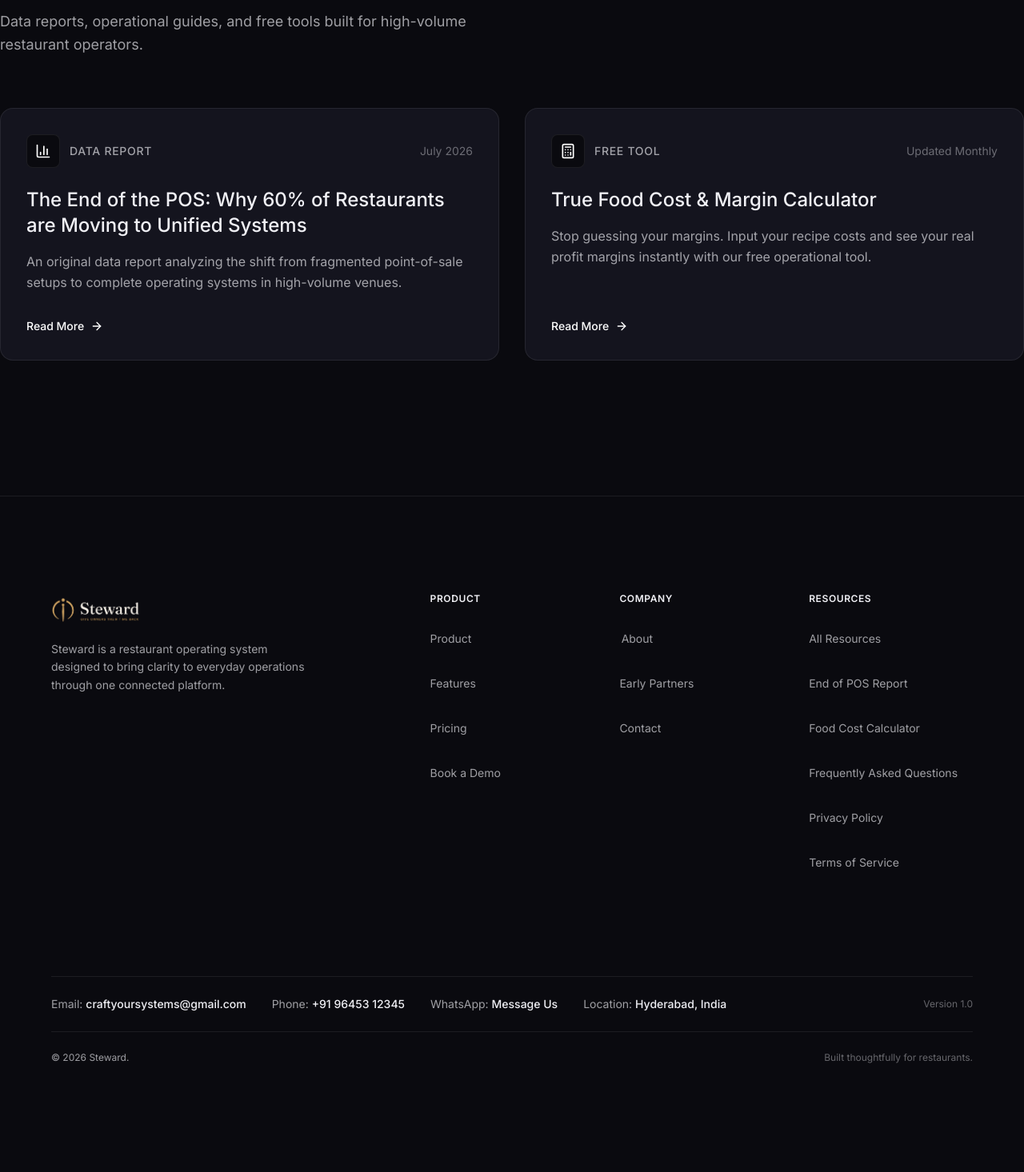
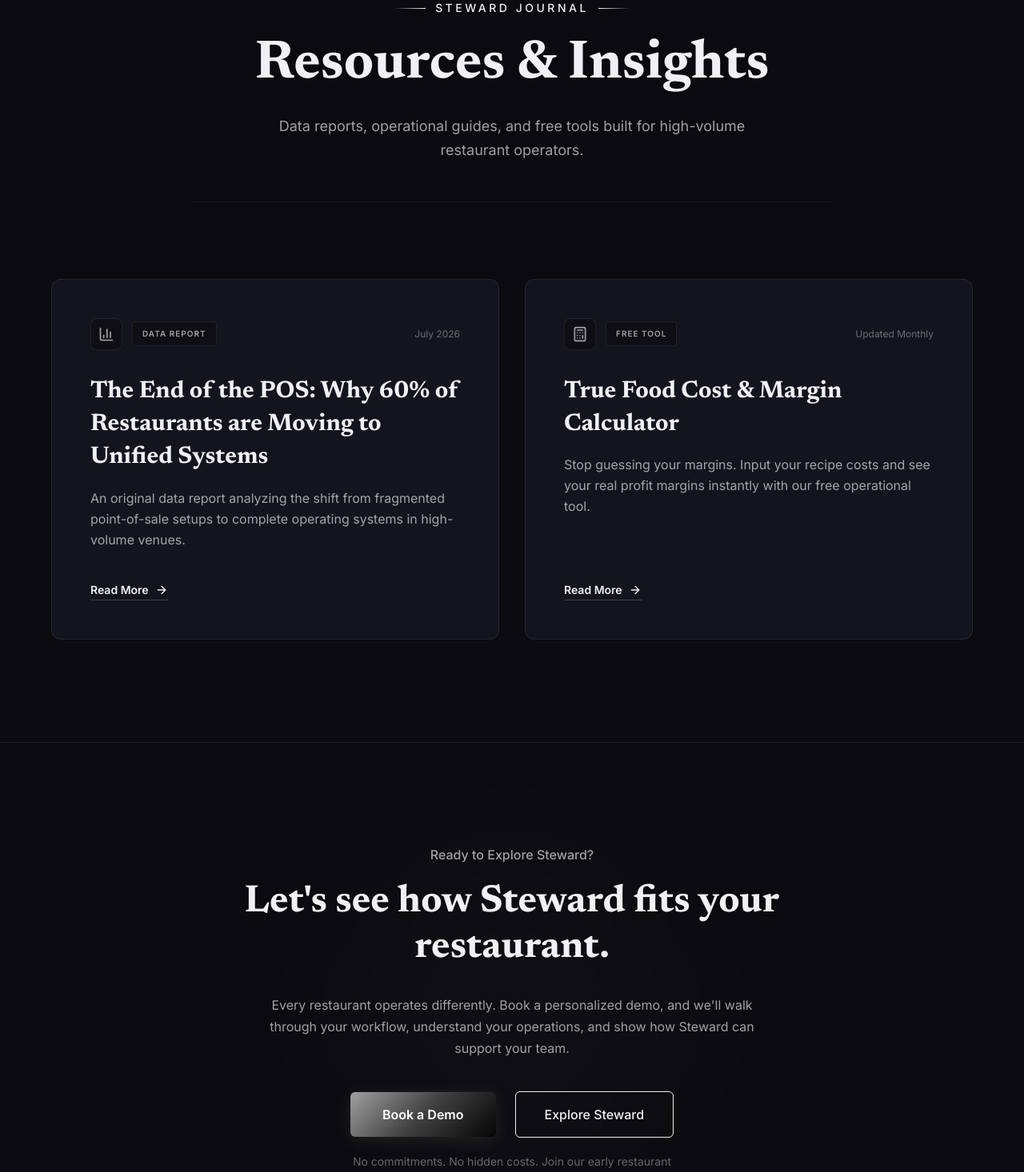
Before and after one commit to CraftYourSystems/Steward_Landing_Page, a React (Vite) app: page /resources in a window 1280 px wide. Shown: the part 180-1646 px from the top of the page at 80% size. Before the commit the page ends 1575 px from the top, so only its background shows below. Built offline with nearby package versions, Linux system fonts and the light colour scheme; a web font is replaced by a local one.

Commit message:
design: redesign Resources page and articles to match homepage editorial aesthetic

```diff
--- a/src/components/layout/Footer.tsx
+++ b/src/components/layout/Footer.tsx
@@ -151,8 +151,20 @@
           <span className="font-primary text-xs text-steward-text-secondary font-regular">
             &copy; {currentYear} Steward.
           </span>
-          <span className="font-primary text-xs text-steward-text-muted font-regular">
-            Built thoughtfully for restaurants.
+          <span className="font-primary text-xs text-steward-text-muted font-regular flex flex-col sm:flex-row items-center sm:gap-3 gap-1 text-center sm:text-right">
+            <span>Built thoughtfully for restaurants.</span>
+            <span className="hidden sm:inline text-steward-text-muted/40">•</span>
+            <span>
+              Built by{' '}
+              <a
+                href="https://craftyoursystems.com"
+                target="_blank"
+                rel="noopener noreferrer"
+                className="hover:text-steward-text-secondary transition-colors duration-200"
+              >
+                CraftYourSystems
+              </a>
+            </span>
           </span>
         </div>
 
--- a/src/feature-pages/pages/resources/ResourceArticleWrapper.tsx
+++ b/src/feature-pages/pages/resources/ResourceArticleWrapper.tsx
@@ -61,7 +61,7 @@
               initial={{ opacity: 0, y: 10 }}
               animate={{ opacity: 1, y: 0 }}
               transition={{ duration: 0.4, delay: 0.1 }}
-              className="mb-12 p-6 rounded-xl bg-steward-surface border border-steward-accent/20 shadow-glow-cyan"
+              className="mb-12 p-6 rounded-xl bg-steward-surface border border-steward-border shadow-sm"
             >
               <h2 className="sr-only">Quick Answer</h2>
               <p className="font-primary text-lg md:text-xl text-steward-text-primary leading-relaxed">
--- a/src/feature-pages/pages/resources/end-of-pos-report/page.tsx
+++ b/src/feature-pages/pages/resources/end-of-pos-report/page.tsx
@@ -3,7 +3,7 @@
 export default function EndOfPosReportPage() {
   return (
     <ResourceArticleWrapper path="/resources/end-of-pos-report">
-      <h1 className="font-display font-medium text-4xl md:text-5xl text-steward-text-primary mb-12">
+      <h1 className="font-secondary font-bold text-4xl md:text-5xl text-steward-text-primary mb-12 leading-tight">
         The End of the POS: Why 60% of High-Volume Restaurants are Moving to Unified Systems
       </h1>
 
@@ -11,7 +11,7 @@
         For the last decade, the point-of-sale (POS) terminal has been the center of the restaurant universe. Every order, every payment, and every kitchen ticket flowed through a piece of hardware bolted to the counter. But as restaurants evolved to handle dine-in, takeaway, QR ordering, and delivery simultaneously, the traditional POS became a bottleneck rather than an enabler.
       </p>
 
-      <h2 className="font-display font-medium text-3xl text-steward-text-primary mt-12 mb-6">
+      <h2 className="font-secondary font-bold text-3xl text-steward-text-primary mt-12 mb-6">
         The Fragmentation Problem
       </h2>
 
@@ -32,7 +32,7 @@
         The hidden cost of this fragmentation isn't just subscription fees — it's the operational drag. When systems don't talk to each other, managers spend their time bridging data gaps rather than managing the floor.
       </p>
 
-      <h2 className="font-display font-medium text-3xl text-steward-text-primary mt-12 mb-6">
+      <h2 className="font-secondary font-bold text-3xl text-steward-text-primary mt-12 mb-6">
         The Shift to the Operating System
       </h2>
 
--- a/src/feature-pages/pages/resources/page.tsx
+++ b/src/feature-pages/pages/resources/page.tsx
@@ -1,6 +1,7 @@
 import { motion } from 'framer-motion';
 import { ArrowRight, Calculator, BarChart3 } from 'lucide-react';
 import SEOHead from '@/seo/SEOHead';
+import { CONTACT_INFO } from '@/config/contact';
 
 const RESOURCES = [
   {
@@ -22,63 +23,199 @@
 ];
 
 export default function ResourcesPage() {
+  const containerVariants = {
+    hidden: {},
+    visible: {
+      transition: { staggerChildren: 0.15 }
+    }
+  };
+
+  const fadeVariants = {
+    hidden: { opacity: 0, y: 20, filter: 'blur(8px)' },
+    visible: {
+      opacity: 1,
+      y: 0,
+      filter: 'blur(0px)',
+      transition: { duration: 0.8, ease: [0.15, 0.85, 0.35, 1] as const }
+    }
+  };
+
   return (
     <>
       <SEOHead path="/resources" />
-      <main className="min-h-screen bg-steward-canvas pt-[120px] pb-24">
-        <div className="container-primary">
+      <main className="min-h-screen bg-steward-canvas pt-[140px] md:pt-[180px] pb-0">
+
+        {/* Hero Section */}
+        <section aria-label="Resources Hero" className="container max-w-[900px] text-center mb-16 md:mb-24 px-4 sm:px-6">
           <motion.div
-            initial={{ opacity: 0, y: 20 }}
-            animate={{ opacity: 1, y: 0 }}
-            transition={{ duration: 0.5 }}
-            className="mb-16"
+            initial="hidden"
+            animate="visible"
+            variants={containerVariants}
+            className="flex flex-col items-center"
           >
-            <h1 className="font-display font-medium text-4xl md:text-5xl text-steward-text-primary mb-6">
+            {/* Eyebrow */}
+            <motion.div variants={fadeVariants} className="flex items-center justify-center gap-3 mb-[24px]">
+              <div className="w-10 h-[1px]" style={{ background: 'linear-gradient(90deg, transparent, #FFFFFF)' }} />
+              <p className="font-primary font-medium text-xs sm:text-sm tracking-[0.25em] uppercase text-steward-text-primary">
+                Steward Journal
+              </p>
+              <div className="w-10 h-[1px]" style={{ background: 'linear-gradient(90deg, #FFFFFF, transparent)' }} />
+            </motion.div>
+
+            {/* Headline */}
+            <motion.h1
+              variants={fadeVariants}
+              className="font-secondary font-bold text-[40px] sm:text-[56px] lg:text-[68px] leading-[1.1] text-steward-text-primary text-center max-w-[800px] mx-auto mb-[24px]"
+            >
               Resources & Insights
-            </h1>
-            <p className="font-primary text-lg text-steward-text-secondary max-w-2xl leading-relaxed">
+            </motion.h1>
+
+            {/* Subheadline */}
+            <motion.p
+              variants={fadeVariants}
+              className="font-primary font-regular text-[16px] sm:text-[18px] leading-[1.7] text-steward-text-secondary text-center max-w-[620px] mx-auto mb-[48px]"
+            >
               Data reports, operational guides, and free tools built for high-volume restaurant operators.
-            </p>
+            </motion.p>
+
+            {/* Subtle Divider */}
+            <motion.div
+              variants={fadeVariants}
+              className="w-full max-w-[800px] h-[1px] bg-steward-border origin-center"
+            />
           </motion.div>
+        </section>
 
-          <div className="grid grid-cols-1 md:grid-cols-2 gap-6 lg:gap-8">
-            {RESOURCES.map((resource, i) => (
+        {/* Resources Cards Section */}
+        <section aria-label="Resources Directory" className="container max-w-[1200px] px-4 sm:px-6 mb-24 md:mb-32">
+          <motion.div
+            initial="hidden"
+            whileInView="visible"
+            viewport={{ once: true, margin: '-10%' }}
+            variants={containerVariants}
+            className="grid grid-cols-1 md:grid-cols-2 gap-[24px] md:gap-[32px] w-full"
+          >
+            {RESOURCES.map((resource) => (
               <motion.a
                 key={resource.title}
                 href={resource.href}
-                initial={{ opacity: 0, y: 20 }}
-                animate={{ opacity: 1, y: 0 }}
-                transition={{ duration: 0.5, delay: i * 0.1 }}
-                className="group flex flex-col p-8 rounded-2xl bg-steward-surface border border-steward-border hover:border-steward-accent/50 transition-all duration-300 hover:shadow-glow-cyan"
+                variants={fadeVariants}
+                className="group flex flex-col bg-steward-surface border border-steward-border rounded-xl p-[32px] sm:p-[48px] relative overflow-hidden transition-all duration-300 hover:border-steward-border/80 hover:bg-steward-hover hover:shadow-steward-md focus:outline-none focus-visible:ring-2 focus-visible:ring-steward-accent focus-visible:ring-offset-2 focus-visible:ring-offset-steward-canvas"
               >
-                <div className="flex items-center gap-3 mb-6">
-                  <div className="p-2.5 rounded-lg bg-steward-canvas text-steward-accent border border-steward-border group-hover:bg-steward-accent/10 transition-colors">
-                    {resource.icon}
+                {/* Subtle Hover Glow - Muted Amber/Gold Luxury Accent */}
+                <div className="absolute -top-10 -right-10 w-32 h-32 rounded-full opacity-0 group-hover:opacity-5 transition-opacity duration-500 blur-2xl pointer-events-none bg-steward-accent" />
+
+                {/* Card Top: Icon & Metadata */}
+                <div className="flex items-center justify-between w-full mb-8">
+                  <div className="flex items-center gap-3">
+                    <div className="w-10 h-10 rounded-lg bg-steward-section flex items-center justify-center text-steward-text-secondary border border-steward-border group-hover:text-steward-accent group-hover:border-steward-accent/30 transition-colors">
+                      {resource.icon}
+                    </div>
+                    <span className="font-primary font-semibold text-[10px] tracking-widest text-steward-text-secondary bg-steward-section px-3 py-1.5 rounded-sm border border-steward-border uppercase">
+                      {resource.category}
+                    </span>
                   </div>
-                  <span className="font-primary font-medium text-sm text-steward-text-secondary uppercase tracking-wider">
-                    {resource.category}
-                  </span>
-                  <span className="ml-auto font-primary text-sm text-steward-text-muted">
+                  <span className="font-primary text-xs text-steward-text-muted">
                     {resource.date}
                   </span>
                 </div>
 
-                <h3 className="font-display font-medium text-2xl text-steward-text-primary mb-4 group-hover:text-steward-accent transition-colors">
+                {/* Title */}
+                <h3 className="font-secondary font-bold text-2xl sm:text-3xl text-steward-text-primary mb-4 leading-snug group-hover:text-white transition-colors">
                   {resource.title}
                 </h3>
 
-                <p className="font-primary text-steward-text-secondary leading-relaxed mb-8 flex-grow">
+                {/* Description */}
+                <p className="font-primary font-regular text-[15px] sm:text-base leading-relaxed text-steward-text-secondary mb-10 flex-grow">
                   {resource.description}
                 </p>
 
-                <div className="flex items-center gap-2 font-primary font-medium text-sm text-steward-accent group-hover:text-steward-accent-hover transition-colors mt-auto">
-                  Read More
-                  <ArrowRight className="w-4 h-4 group-hover:translate-x-1 transition-transform" />
+                {/* Call To Action */}
+                <div className="flex items-center gap-2 font-primary font-semibold text-sm text-steward-text-primary border-b border-steward-text-primary/20 pb-0.5 group-hover:border-steward-text-primary group-hover:text-white transition-all mt-auto self-start">
+                  <span>Read More</span>
+                  <ArrowRight className="w-4 h-4 group-hover:translate-x-1.5 transition-transform duration-300" />
                 </div>
               </motion.a>
             ))}
+          </motion.div>
+        </section>
+
+        {/* Centered CTA Section before Footer */}
+        <section aria-label="Explore Steward CTA" className="w-full bg-steward-canvas py-24 md:py-32 border-t border-steward-border flex items-center justify-center relative overflow-hidden">
+          {/* Compass decorative subtle background glow */}
+          <div className="absolute top-1/2 left-1/2 -translate-x-1/2 -translate-y-1/2 w-[500px] h-[500px] bg-steward-accent/[0.02] rounded-full blur-[100px] pointer-events-none" />
+
+          <div className="container max-w-[800px] flex flex-col items-center px-4 sm:px-6 text-center relative z-10">
+            <motion.p
+              initial={{ opacity: 0, y: 15 }}
+              whileInView={{ opacity: 1, y: 0 }}
+              viewport={{ once: true }}
+              transition={{ duration: 0.8, ease: [0.15, 0.85, 0.35, 1] }}
+              className="font-primary font-medium text-sm sm:text-base tracking-normal text-steward-text-secondary mb-[20px]"
+            >
+              Ready to Explore Steward?
+            </motion.p>
+
+            <motion.h2
+              initial={{ opacity: 0, y: 15 }}
+              whileInView={{ opacity: 1, y: 0 }}
+              viewport={{ once: true }}
+              transition={{ duration: 0.8, ease: [0.15, 0.85, 0.35, 1], delay: 0.1 }}
+              className="font-secondary font-bold text-[36px] sm:text-[44px] lg:text-[48px] leading-[1.2] text-steward-text-primary text-center max-w-[680px] mb-[28px] mx-auto"
+            >
+              Let's see how Steward fits your restaurant.
+            </motion.h2>
+
+            <motion.p
+              initial={{ opacity: 0, y: 15 }}
+              whileInView={{ opacity: 1, y: 0 }}
+              viewport={{ once: true }}
+              transition={{ duration: 0.8, ease: [0.15, 0.85, 0.35, 1], delay: 0.2 }}
+              className="font-primary font-regular text-[16px] leading-[1.7] text-steward-text-secondary max-w-[640px] mb-[40px]"
+            >
+              Every restaurant operates differently. Book a personalized demo, and we'll walk through your workflow, understand your operations, and show how Steward can support your team.
+            </motion.p>
+
+            <motion.div
+              initial={{ opacity: 0, y: 15 }}
+              whileInView={{ opacity: 1, y: 0 }}
+              viewport={{ once: true }}
+              transition={{ duration: 0.8, ease: [0.15, 0.85, 0.35, 1], delay: 0.3 }}
+              className="flex flex-col sm:flex-row items-center justify-center gap-[16px] sm:gap-[24px] mb-[20px] w-full sm:w-auto"
+            >
+              {/* Primary CTA */}
+              <a
+                href={CONTACT_INFO.whatsappUrl}
+                className="touch-target flex items-center justify-center w-full sm:w-auto px-[40px] py-[16px] text-base font-semibold font-primary text-white border-0 rounded-md focus:outline-none focus-visible:ring-2 focus-visible:ring-white focus-visible:ring-offset-2 focus-visible:ring-offset-steward-canvas steward-interactive hover:brightness-110"
+                style={{
+                  background: 'linear-gradient(135deg, #A0A0A0 0%, #404040 50%, #050505 100%)',
+                  boxShadow: '0 4px 20px rgba(160, 160, 160, 0.15)'
+                }}
+              >
+                Book a Demo
+              </a>
+
+              {/* Secondary CTA */}
+              <a
+                href="/"
+                className="touch-target flex items-center justify-center w-full sm:w-auto px-[36px] py-[16px] text-base font-medium font-primary border border-steward-text-primary text-steward-text-primary bg-transparent rounded-md hover:bg-steward-text-primary hover:text-steward-canvas focus:outline-none focus-visible:ring-2 focus-visible:ring-steward-focus focus-visible:ring-offset-2 focus-visible:ring-offset-steward-canvas steward-interactive"
+              >
+                Explore Steward
+              </a>
+            </motion.div>
+
+            <motion.p
+              initial={{ opacity: 0, y: 15 }}
+              whileInView={{ opacity: 1, y: 0 }}
+              viewport={{ once: true }}
+              transition={{ duration: 0.8, ease: [0.15, 0.85, 0.35, 1], delay: 0.4 }}
+              className="font-primary font-regular text-xs sm:text-sm text-steward-text-muted max-w-[450px]"
+            >
+              No commitments. No hidden costs. Join our early restaurant partners.
+            </motion.p>
           </div>
-        </div>
+        </section>
+
       </main>
     </>
   );
```
Also changed, not shown: src/feature-pages/pages/resources/food-cost-calculator/page.tsx (+5 -5 lines).
